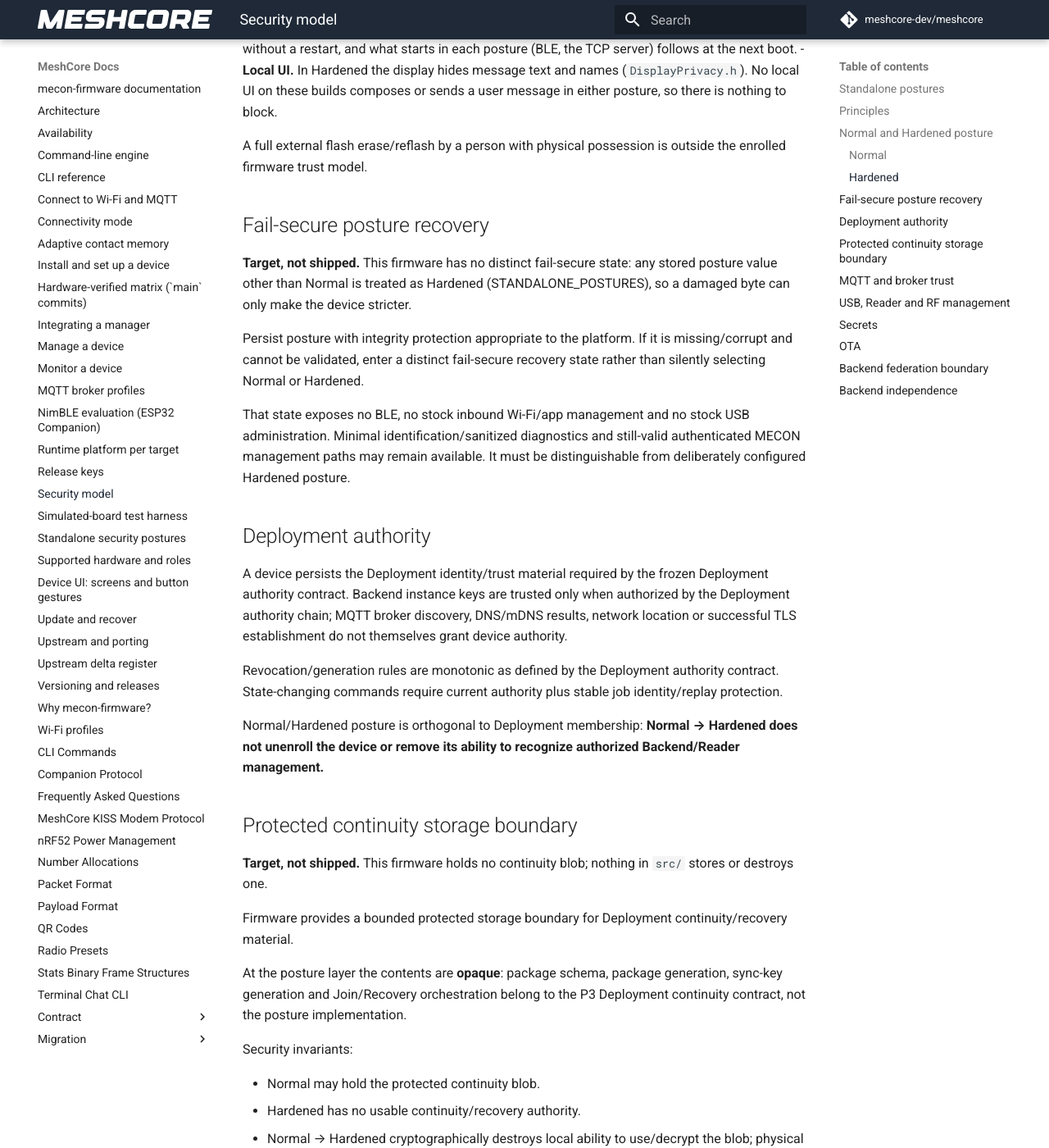
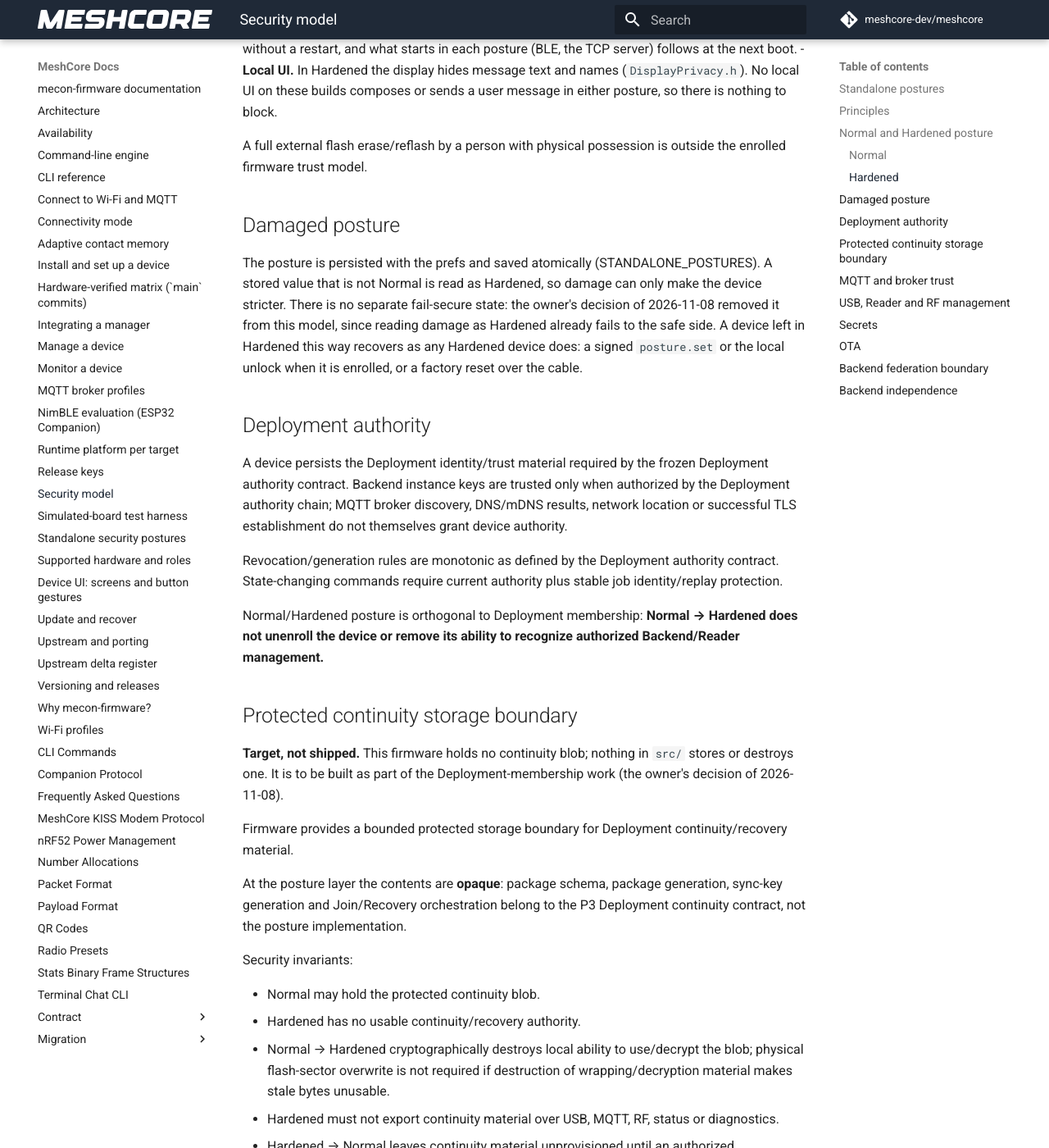
Before and after one commit to hoejriis/mecon-firmware, an MkDocs documentation site: the page built from docs/SECURITY_MODEL.md, in a window 1280 px wide and 1400 px high, scrolled down 2246 px. Shown: the whole window at 82% size. Built offline with MkDocs 1.6.1 and Material for MkDocs 9.7.7, drawn with Linux system fonts in a browser that asks for light colours; comment, search, counter and statistics services are not loaded.

Commit message:
SECURITY_MODEL: the owner's two decisions on the unbuilt Hardened parts
Asked directly on 2026-11-08 (AskUserQuestion):
- Damaged-posture fail-secure state: "Drop it". The model's separate
  recovery state is gone. Its place is today's rule as the design: a
  damaged posture reads as Hardened, which is the safe side, and recovers
  as any Hardened device does. SECURITY_AND_AUTHORITY's matching sentence
  says the same.
- Continuity storage boundary: "Fold into #118". It stays in the model
  as the target, to be built with the Deployment-membership work.

Co-Authored-By: Claude Opus 5.5 (1M context) <noreply@anthropic.com>

```diff
--- a/docs/SECURITY_MODEL.md
+++ b/docs/SECURITY_MODEL.md
@@ -53,13 +53,9 @@ Changing posture requires authenticated management and a controlled reboot.
 
 A full external flash erase/reflash by a person with physical possession is outside the enrolled firmware trust model.
 
-## Fail-secure posture recovery
+## Damaged posture
 
-**Target, not shipped.** This firmware has no distinct fail-secure state: any stored posture value other than Normal is treated as Hardened (STANDALONE_POSTURES), so a damaged byte can only make the device stricter.
-
-Persist posture with integrity protection appropriate to the platform. If it is missing/corrupt and cannot be validated, enter a distinct fail-secure recovery state rather than silently selecting Normal or Hardened.
-
-That state exposes no BLE, no stock inbound Wi-Fi/app management and no stock USB administration. Minimal identification/sanitized diagnostics and still-valid authenticated MECON management paths may remain available. It must be distinguishable from deliberately configured Hardened posture.
+The posture is persisted with the prefs and saved atomically (STANDALONE_POSTURES). A stored value that is not Normal is read as Hardened, so damage can only make the device stricter. There is no separate fail-secure state: the owner's decision of 2026-11-08 removed it from this model, since reading damage as Hardened already fails to the safe side. A device left in Hardened this way recovers as any Hardened device does: a signed `posture.set` or the local unlock when it is enrolled, or a factory reset over the cable.
 
 ## Deployment authority
 
@@ -71,7 +67,7 @@ Normal/Hardened posture is orthogonal to Deployment membership: **Normal → Har
 
 ## Protected continuity storage boundary
 
-**Target, not shipped.** This firmware holds no continuity blob; nothing in `src/` stores or destroys one.
+**Target, not shipped.** This firmware holds no continuity blob; nothing in `src/` stores or destroys one. It is to be built as part of the Deployment-membership work (the owner's decision of 2026-11-08).
 
 Firmware provides a bounded protected storage boundary for Deployment continuity/recovery material.
 
```
Also changed, not shown: docs/contract/SECURITY_AND_AUTHORITY.md (+1 -1 lines).
